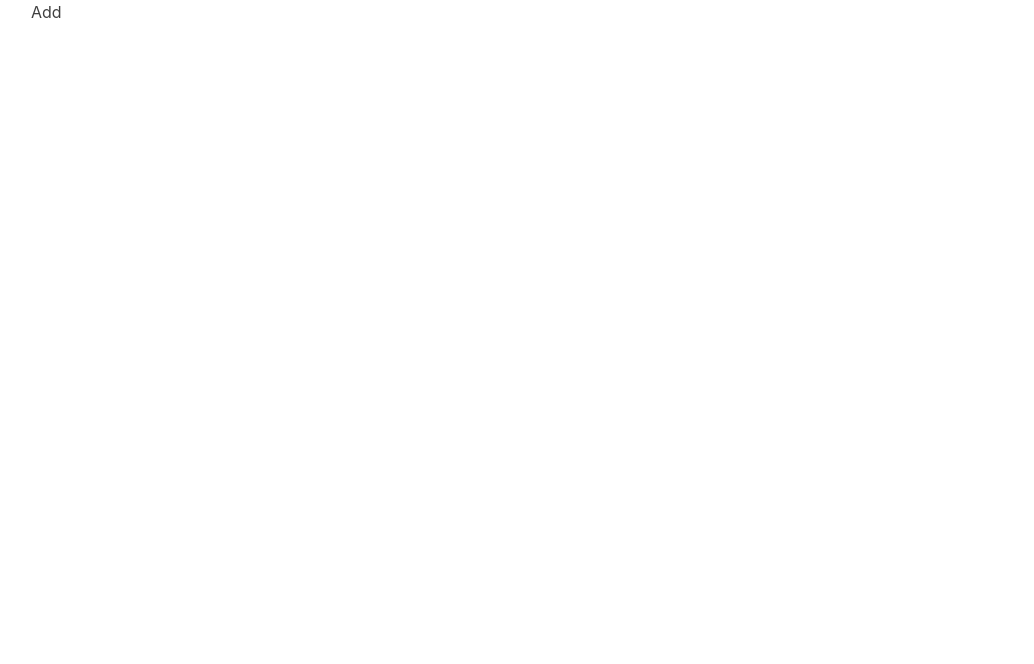
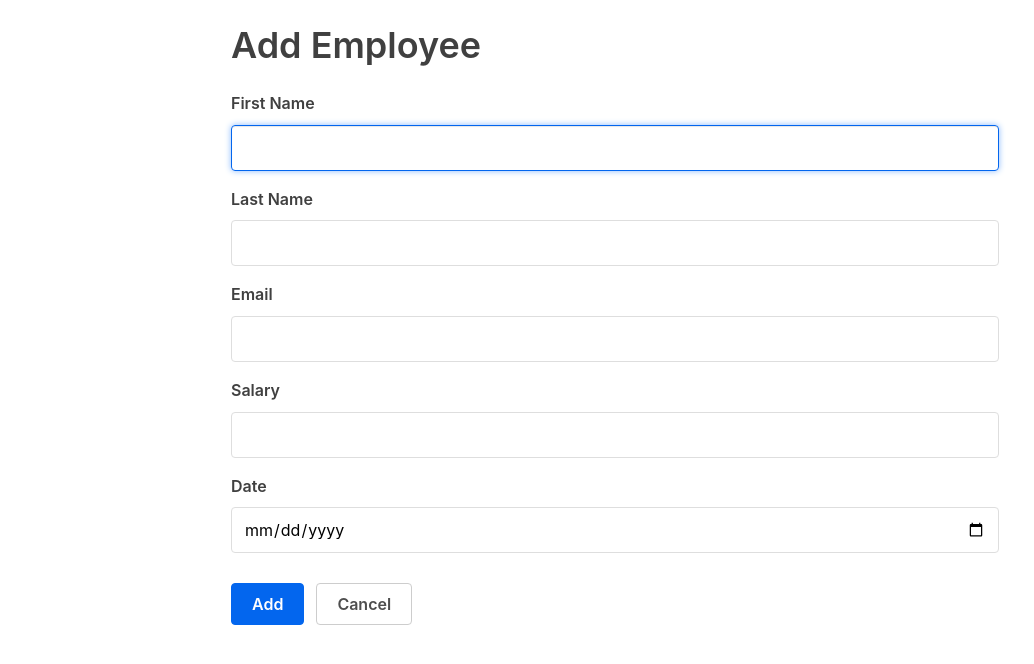
Before and after one commit to Asnoyon/employee-management, a React (Create React App) app: page / in a window 1280 px wide. Both pictures are taken after a click on the button "Add Employee". Shown: the top 664 px of the page, without its empty margins (25-1059 px from the left). Built offline with nearby package versions, Linux system fonts and the light colour scheme.

Commit message:
edit and add part

```diff
--- a/src/Page/Dashboard/Add.js
+++ b/src/Page/Dashboard/Add.js
@@ -1,9 +1,129 @@
-import React from 'react'
+import React, { useRef, useState, useEffect } from "react";
+import Swal from "sweetalert2";
+function Add({ employees, setEmployees, setIsAdding }) {
+  const [addEmployee, setAddEmployee] = useState({
+    firstName: "",
+    lastName: "",
+    email: "",
+    salary: "",
+    date: "",
+  });
 
-function Add() {
+  //useRef start here
+
+  const textInput = useRef(null);
+
+  //useEffect use for focus one time when render
+
+  useEffect(() => {
+    textInput.current.focus();
+  }, []);
+
+  // input value handle
+  const handleChange = (e) => {
+    const name = e.target.name;
+    const value = e.target.value;
+
+    setAddEmployee({ ...addEmployee, [name]: value });
+  };
+
+  // onsubmit value handle
+  const handleAdd = (e) => {
+    e.preventDefault();
+    if (
+      !addEmployee.firstName ||
+      !addEmployee.lastName ||
+      !addEmployee.email ||
+      !addEmployee.salary ||
+      !addEmployee.date
+    ) {
+      return Swal.fire({
+        icon: "error",
+        title: "Error",
+        text: "All fields are required",
+        showConfirmButton: true,
+      });
+    }
+    //new object create
+
+    const id = employees.length + 1;
+    const newEmployee = {
+      id: id,
+      firstName: addEmployee.firstName,
+      lastName: addEmployee.lastName,
+      email: addEmployee.email,
+      date: addEmployee.date,
+    };
+    employees.push(newEmployee);
+    setEmployees(employees);
+    setIsAdding(false);
+
+    Swal.fire({
+      icon: "success",
+      title: "Added",
+      text: `${addEmployee.firstName} ${addEmployee.lastName}'s data has been Added.`,
+      showConfirmButton: false,
+      timer: 1500,
+    });
+  };
   return (
-    <div>Add</div>
-  )
+    <div className="small-container">
+      <form onSubmit={handleAdd}>
+        <h1>Add Employee</h1>
+        <label htmlFor="firstName">First Name</label>
+        <input
+          id="firstName"
+          type="text"
+          ref={textInput}
+          name="firstName"
+          value={addEmployee.firstName}
+          onChange={handleChange}
+        />
+        <label htmlFor="lastName">Last Name</label>
+        <input
+          id="lastName"
+          type="text"
+          name="lastName"
+          value={addEmployee.lastName}
+          onChange={handleChange}
+        />
+        <label htmlFor="email">Email</label>
+        <input
+          id="email"
+          type="email"
+          name="email"
+          value={addEmployee.email}
+          onChange={handleChange}
+        />
+        <label htmlFor="salary">Salary</label>
+        <input
+          id="salary"
+          type="number"
+          name="salary"
+          value={addEmployee.salary}
+          onChange={handleChange}
+        />
+        <label htmlFor="date">Date</label>
+        <input
+          id="date"
+          type="date"
+          name="date"
+          value={addEmployee.date}
+          onChange={handleChange}
+        />
+        <div style={{ marginTop: "30px" }}>
+          <input type="submit" value="Add" />
+          <input
+            style={{ marginLeft: "12px" }}
+            className="muted-button"
+            type="button"
+            value="Cancel"
+            onClick={() => setIsAdding(false)}
+          />
+        </div>
+      </form>
+    </div>
+  );
 }
 
-export default Add
+export default Add;
--- a/src/Page/Dashboard/Edit.js
+++ b/src/Page/Dashboard/Edit.js
@@ -1,9 +1,92 @@
-import React from 'react'
+import React from "react";
+import { useState } from "react";
+import Swal from "sweetalert2";
+function Edit({ emplyoees, selectedEmployee, setEmployees, setIsEditing }) {
+  const id = selectedEmployee.id;
+  const [addEmployee, setAddEmployee] = useState({
+    firstName: selectedEmployee.firstName,
+    lastName: selectedEmployee.lastName,
+    email: selectedEmployee.email,
+    salary: selectedEmployee.salary,
+    date: selectedEmployee.date,
+  });
+  const handleChange = () => {};
 
-function Edit() {
+  //update logic
+  const handleUpdate = (e) => {
+    e.preventDefault();
+    if (
+      !addEmployee.firstName ||
+      !addEmployee.lastName ||
+      !addEmployee.email ||
+      !addEmployee.salary ||
+      !addEmployee.date
+    ) {
+      return Swal.fire({
+        icon: "error",
+        title: "Error",
+        text: "All fields are required",
+        showConfirmButton: true,
+      });
+    }
+  };
   return (
-    <div>Edit</div>
-  )
+    <div className="small-container">
+      <form onSubmit={handleUpdate}>
+        <h1>Add Employee</h1>
+        <label htmlFor="firstName">First Name</label>
+        <input
+          id="firstName"
+          type="text"
+          name="firstName"
+          value={addEmployee.firstName}
+          onChange={handleChange}
+        />
+        <label htmlFor="lastName">Last Name</label>
+        <input
+          id="lastName"
+          type="text"
+          name="lastName"
+          value={addEmployee.lastName}
+          onChange={handleChange}
+        />
+        <label htmlFor="email">Email</label>
+        <input
+          id="email"
+          type="email"
+          name="email"
+          value={addEmployee.email}
+          onChange={handleChange}
+        />
+        <label htmlFor="salary">Salary</label>
+        <input
+          id="salary"
+          type="number"
+          name="salary"
+          value={addEmployee.salary}
+          onChange={handleChange}
+        />
+        <label htmlFor="date">Date</label>
+        <input
+          id="date"
+          type="date"
+          name="date"
+          value={addEmployee.date}
+          onChange={handleChange}
+        />
+        <div style={{ marginTop: "30px" }}>
+          <input type="submit" value="Update" />
+          <input
+            style={{ marginLeft: "12px" }}
+            className="muted-button"
+            type="button"
+            value="Cancel"
+            onClick={() => setIsEditing(false)}
+          />
+        </div>
+      </form>
+    </div>
+  );
 }
 
-export default Edit
+export default Edit;
--- a/src/Page/Dashboard/index.js
+++ b/src/Page/Dashboard/index.js
@@ -15,10 +15,35 @@ function Dashboard() {
   const [isEditing, setIsEditing] = useState(false);
 
   //method of handleEdit
-  const handleEdit = () => {};
+  const handleEdit = (id) => {
+    const [employee] = employees.filter((employee) => employee.id === id);
+    setSelectedEmployee(employee);
+    setIsEditing(true);
+  };
 
   //method of handleDelete
-  const handleDelete = () => {};
+  const handleDelete = (id) => {
+    Swal.fire({
+      icon: "warning",
+      title: "Are you sure?",
+      text: "You won't be able to revert this!",
+      showCancelButton: true,
+      confirmButtonText: "Yes, delete it",
+      cancelButtonText: "No, Cancel",
+    }).then((result) => {
+      if (result.value) {
+        const [employee] = employees.filter((employee) => employee.id === id);
+        Swal.fire({
+          icon: "success",
+          title: "Deleted",
+          text: `${employee.firstName} ${employee.lastName}'s data has been deleted`,
+          showConfirmButton: false,
+          timer: 1500,
+        });
+        setEmployees(employees.filter((employee) => employee.id !== id));
+      }
+    });
+  };
   return (
     <div className="container">
       {/* This is for List */}
@@ -37,7 +62,7 @@ function Dashboard() {
         <Add
           employees={employees}
           setEmployees={setEmployees}
-          setIsEditing={setIsEditing}
+          setIsAdding={setIsAdding}
         />
       )}
       {/* This is for Editing */}
@@ -46,7 +71,7 @@ function Dashboard() {
           employees={employees}
           setEmployees={setEmployees}
           selectedEmployee={selectedEmployee}
-          setIsAdding={setIsAdding}
+          setIsEditing={setIsEditing}
         />
       )}
     </div>
```
